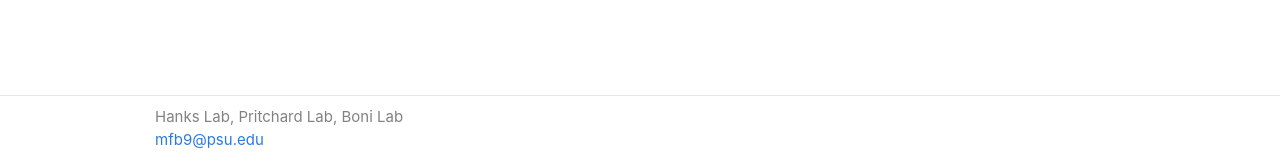
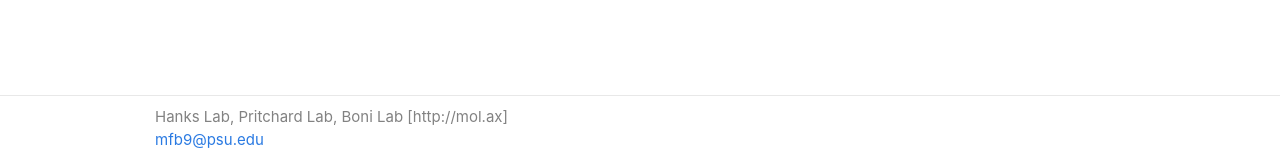
Before and after one commit to maciekboni/maciekboni.github.io, a Jekyll site: the page built from pages/index.md, in a window 1280 px wide. Shown: the part 729-897 px from the top of the page. Built offline with Jekyll 4.4.1, drawn with Linux system fonts in a browser that asks for light colours; part of the change alters nothing that is shown.

Commit message:
Update _config.yml

```diff
--- a/_config.yml
+++ b/_config.yml
@@ -1,6 +1,6 @@
 title: PSU CIDD Modeling/Forecasting of COVID-19 Pandemic
 author:
-  name: Hanks Lab, Pritchard Lab, Boni Lab
+  name: Hanks Lab, Pritchard Lab, Boni Lab [http://mol.ax]
   email: mfb9@psu.edu
 description: > # this means to ignore newlines until "show_excerpts:"
   Penn State's Center for Infectious Disease Dynamics
```
